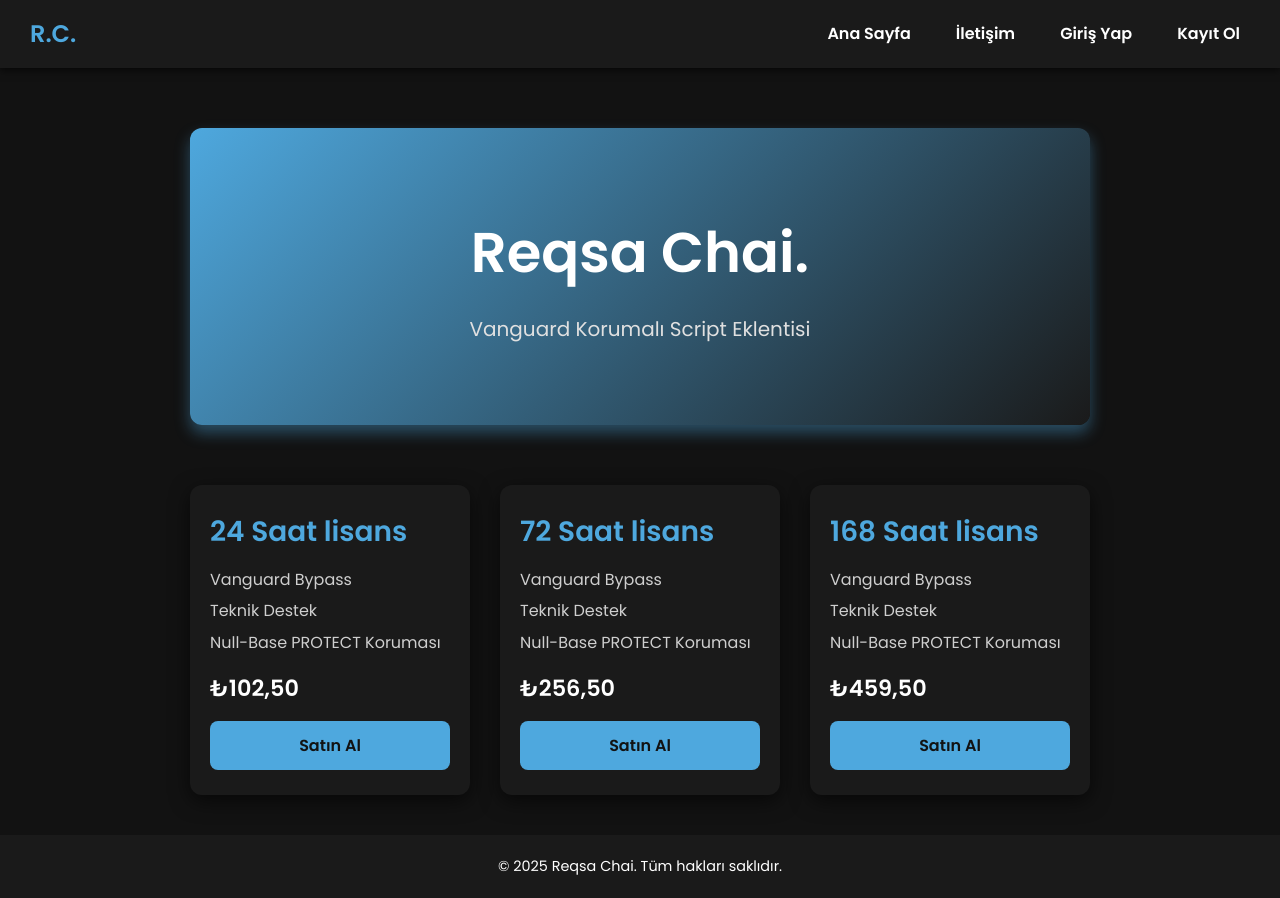
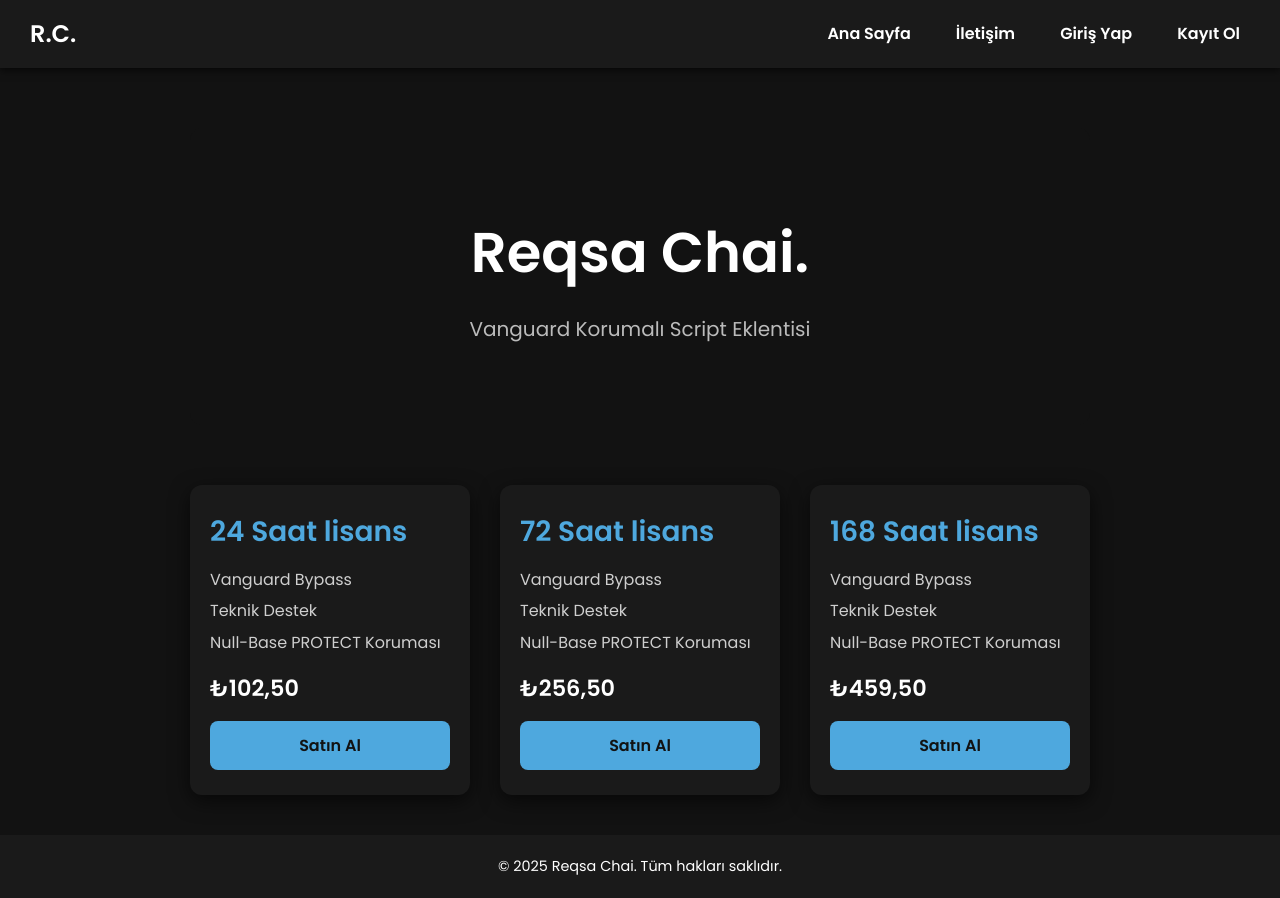
Before and after one commit to reqsa/reqsachai, a plain HTML site: page index.html in a window 1280 px wide. Drawn offline with Linux system fonts and the light colour scheme; no server answers.

Commit message:
Add files via upload

```diff
--- a/style.css
+++ b/style.css
@@ -31,7 +31,7 @@ body {
 .logo {
   font-weight: 700;
   font-size: 24px;
-  color: #4EA8DE;
+  color: #fff;  /* Siyah logo */
   user-select: none;
 }
 
@@ -120,12 +120,12 @@ main {
 
 /* Hero bölümü */
 .hero {
-  background: linear-gradient(135deg, #4EA8DE, #1a1a1a);
+  background: #121212; /* Sayfa arka planıyla aynı siyah */
   padding: 80px 20px;
   border-radius: 12px;
   margin-bottom: 60px;
   text-align: center;
-  box-shadow: 0 8px 15px rgba(78, 168, 222, 0.4);
+  box-shadow: none; /* Gölge kaldırıldı */
 }
 
 .hero-text h1 {
@@ -138,7 +138,7 @@ main {
 .hero-text p {
   font-size: 1.25rem;
   font-weight: 500;
-  color: #e0e0e0;
+  color: #bbb;
 }
 
 /* Ürün listesi */
```
Also changed, not shown: hesap.html (+1 -1 lines).
